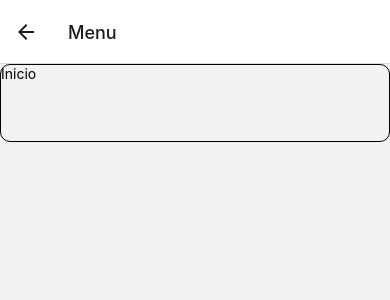
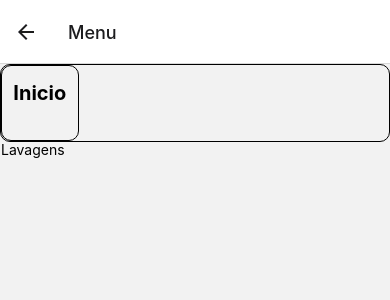
Before and after one commit to wallacesantos123/lavafacilempresasCLI, a React Native app: screen /Menu in a window 390 px wide. Shown: the top 300 px of the page. Built offline with nearby package versions, Linux system fonts and the light colour scheme.

Commit message:
Update 27/12/2022

```diff
--- a/src/paginas/menu/Menu.js
+++ b/src/paginas/menu/Menu.js
@@ -5,8 +5,12 @@ const Menu = function ({Navigation}) {
     return (
         <KeyboardAvoidingView style={Style.container}>
             <View style={Style.opcoes}>
+                <TouchableOpacity style={Style.inicio}>
+                    <Text style={Style.txtinicio}>Inicio</Text>
+                </TouchableOpacity>
+
                 <TouchableOpacity>
-                    <Text>Inicio</Text>
+                    <Text>Lavagens</Text>
                 </TouchableOpacity>
             </View>
         </KeyboardAvoidingView>
@@ -24,6 +28,20 @@ const Style = new StyleSheet.create({
         height : '10%',
         borderWidth : 1,
         borderRadius : 10
+    },
+
+    inicio : {
+        borderWidth : 1,
+        width : '20%',
+        height : '100%',
+        alignItems : 'center',
+        borderRadius : 10
+    },
+
+    txtinicio : {
+        paddingTop : '20%',
+        fontSize : 20,
+        fontWeight : 'bold'
     }
 })
 
```
Also changed, not shown: 1 other file (tests, documents, lock files or other folders).
